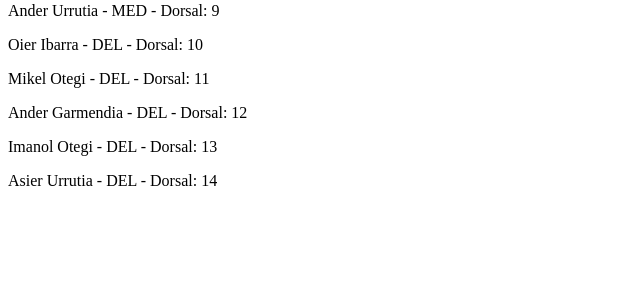
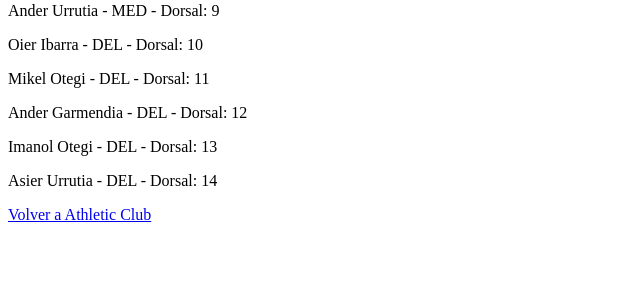
Before and after one commit to Aimar1109/proyectoweb, a Django app: page /equipos/1/ in a window 1280 px wide. Shown: the part 503-800 px from the top of the page, without its empty margins (0-640 px from the left). Run offline with Django 5.2, Linux system fonts and the light colour scheme; data comes from the database, SQL or seed files in the repository.

Commit message:
poder volver de equipo a club

```diff
--- a/fantasy/templates/fantasy/equipos/detalle_equipo.html
+++ b/fantasy/templates/fantasy/equipos/detalle_equipo.html
@@ -27,5 +27,7 @@
         <p>Este equipo no tiene jugadores.</p>
     {% endfor %}
 
+    <a href="{% url 'detalle_club' equipo.club.pk %}">Volver a {{equipo.club.nombre}}</a>
+
 </body>
 </html>
```
